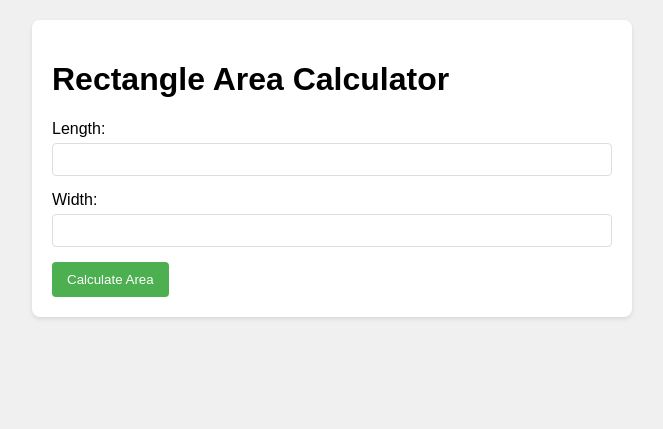
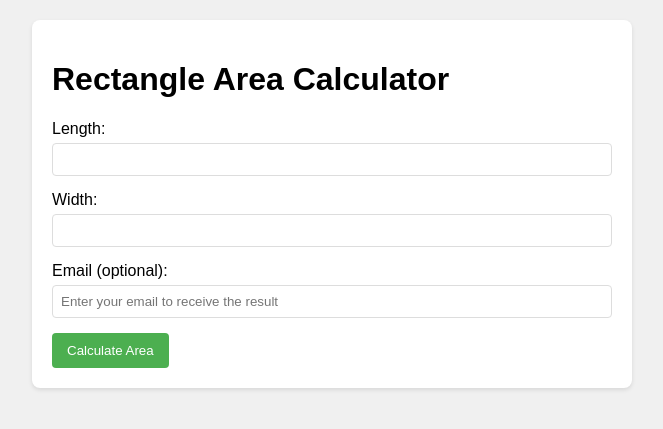
Before and after one commit to joshuawinningham/rectangle-area-calculator, a Flask app: page / in a window 1280 px wide. Shown: the top 429 px of the page, without its empty margins (308-971 px from the left). Run offline with Flask 3, Linux system fonts and the light colour scheme.

Commit message:
Add email functionality with Resend

```diff
--- a/app.py
+++ b/app.py
@@ -1,17 +1,54 @@
 from flask import Flask, render_template, request
+import os
+import resend
+from dotenv import load_dotenv
+
+# Load environment variables from .env file
+load_dotenv()
 
 app = Flask(__name__)
+resend.api_key = os.environ.get('RESEND_API_KEY')
+
+def send_email(to_email, length, width, area):
+    try:
+        params = {
+            "from": "Rectangle Calculator <calculator@resend.dev>",
+            "to": [to_email],
+            "subject": "Your Rectangle Area Calculation Result",
+            "html": f'''
+                <h2>Rectangle Area Calculation Result</h2>
+                <p>With length {length} and width {width}</p>
+                <p>The area of the rectangle is: {area} square units</p>
+            '''
+        }
+
+        r = resend.Emails.send(params)
+        return True
+    except Exception as e:
+        print(f"Error sending email: {e}")
+        return False
 
 @app.route('/', methods=['GET', 'POST'])
 def calculate_area():
     area = None
     length = None
     width = None
+    email_sent = False
+
     if request.method == 'POST':
         length = float(request.form['length'])
         width = float(request.form['width'])
         area = length * width
-    return render_template('index.html', area=area, length=length, width=width)
+
+        email = request.form.get('email')
+        if email:
+            email_sent = send_email(email, length, width, area)
+
+    return render_template('index.html',
+                         area=area,
+                         length=length,
+                         width=width,
+                         email_sent=email_sent)
 
 if __name__ == '__main__':
     app.run(debug=True)
--- a/requirements.txt
+++ b/requirements.txt
@@ -1 +1,3 @@
 Flask==3.0.2
+resend==0.7.2
+python-dotenv==1.0.1
--- a/templates/index.html
+++ b/templates/index.html
@@ -31,7 +31,8 @@
       margin-bottom: 5px;
     }
 
-    input[type="number"] {
+    input[type="number"],
+    input[type="email"] {
       width: 100%;
       padding: 8px;
       border: 1px solid #ddd;
@@ -58,6 +59,15 @@
       background-color: #e8f5e9;
       border-radius: 4px;
     }
+
+    canvas {
+      margin-top: 20px;
+      border: 1px solid #ddd;
+      background-color: white;
+      display: block;
+      margin-left: auto;
+      margin-right: auto;
+    }
   </style>
 </head>
 
@@ -75,8 +85,19 @@
         <input type="number" id="width" name="width"
           step="any" required>
       </div>
+      <div class="form-group">
+        <label for="email">Email (optional):</label>
+        <input type="email" id="email" name="email"
+          placeholder="Enter your email to receive the result">
+      </div>
       <button type="submit">Calculate Area</button>
     </form>
+
+    {% if email_sent %}
+    <div class="result">
+      <p>Result has been sent to your email!</p>
+    </div>
+    {% endif %}
 
     {% if area is not none %}
     <div class="result">
@@ -84,7 +105,91 @@
       <p>With length {{ length }} and width {{ width }}</p>
       <p>The area of the rectangle is: {{ area }} square
         units</p>
+      <canvas id="rectangleCanvas" width="400"
+        height="300"></canvas>
     </div>
+    <script>
+      function drawRectangle() {
+        const canvas = document.getElementById('rectangleCanvas');
+        const ctx = canvas.getContext('2d');
+
+        // Get dimensions from Flask template variables
+        const length = parseFloat("{{ length }}");
+        const width = parseFloat("{{ width }}");
+
+        // Clear canvas
+        ctx.clearRect(0, 0, canvas.width, canvas.height);
+
+        // Calculate scaling to fit the canvas while maintaining aspect ratio
+        const padding = 40;
+        const maxSize = Math.min(canvas.width - padding * 2, canvas.height - padding * 2);
+        const scale = maxSize / Math.max(length, width);
+
+        // Calculate scaled dimensions
+        const scaledLength = length * scale;
+        const scaledWidth = width * scale;
+
+        // Calculate position to center the rectangle
+        const x = (canvas.width - scaledLength) / 2;
+        const y = (canvas.height - scaledWidth) / 2;
+
+        // Draw unit squares with alternating colors
+        const unitSize = scale; // Size of each unit square
+        for (let i = 0; i < width; i++) {
+          for (let j = 0; j < length; j++) {
+            ctx.fillStyle = (i + j) % 2 === 0 ? '#e8f5e9' : '#c8e6c9';
+            ctx.fillRect(
+              x + j * unitSize,
+              y + i * unitSize,
+              unitSize,
+              unitSize
+            );
+          }
+        }
+
+        // Draw rectangle border
+        ctx.beginPath();
+        ctx.strokeStyle = '#4CAF50';
+        ctx.lineWidth = 2;
+        ctx.rect(x, y, scaledLength, scaledWidth);
+        ctx.stroke();
+
+        // Add dimension labels
+        ctx.font = '14px Arial';
+        ctx.fillStyle = '#333';
+
+        // Length label
+        ctx.fillText(`Length: ${length}`, x + scaledLength / 2 - 40, y + scaledWidth + 20);
+
+        // Width label (rotated)
+        ctx.save();
+        ctx.translate(x - 20, y + scaledWidth / 2);
+        ctx.rotate(-Math.PI / 2);
+        ctx.fillText(`Width: ${width}`, 0, 0);
+        ctx.restore();
+
+        // Draw grid lines
+        ctx.beginPath();
+        ctx.strokeStyle = '#81c784';
+        ctx.lineWidth = 0.5;
+
+        // Vertical grid lines
+        for (let i = 1; i < length; i++) {
+          ctx.moveTo(x + i * unitSize, y);
+          ctx.lineTo(x + i * unitSize, y + scaledWidth);
+        }
+
+        // Horizontal grid lines
+        for (let i = 1; i < width; i++) {
+          ctx.moveTo(x, y + i * unitSize);
+          ctx.lineTo(x + scaledLength, y + i * unitSize);
+        }
+        ctx.stroke();
+      }
+
+      // Draw rectangle when page loads
+      window.onload = drawRectangle;
+    </script>
     {% endif %}
   </div>
 </body>
```
Also changed, not shown: 1 other file.
